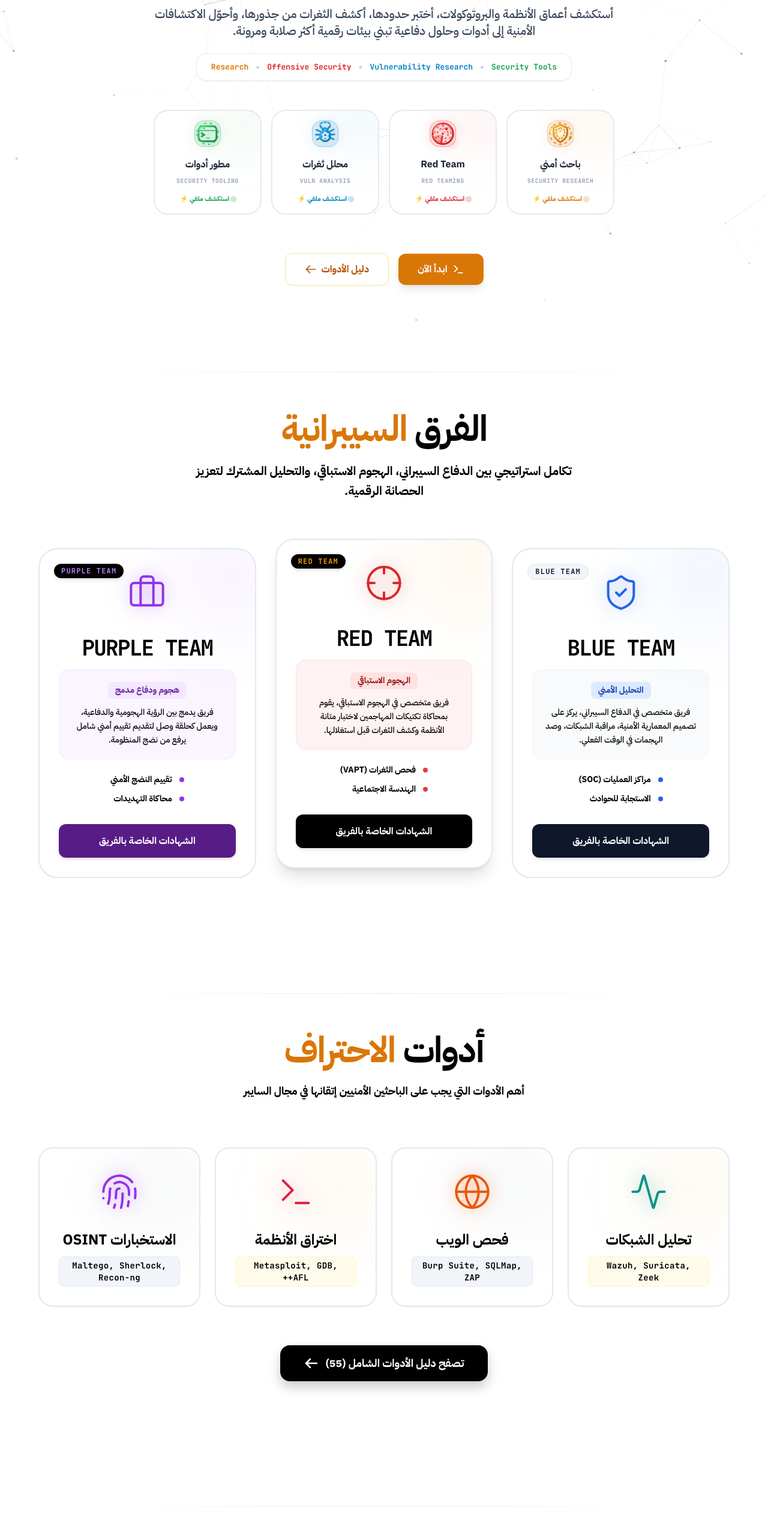
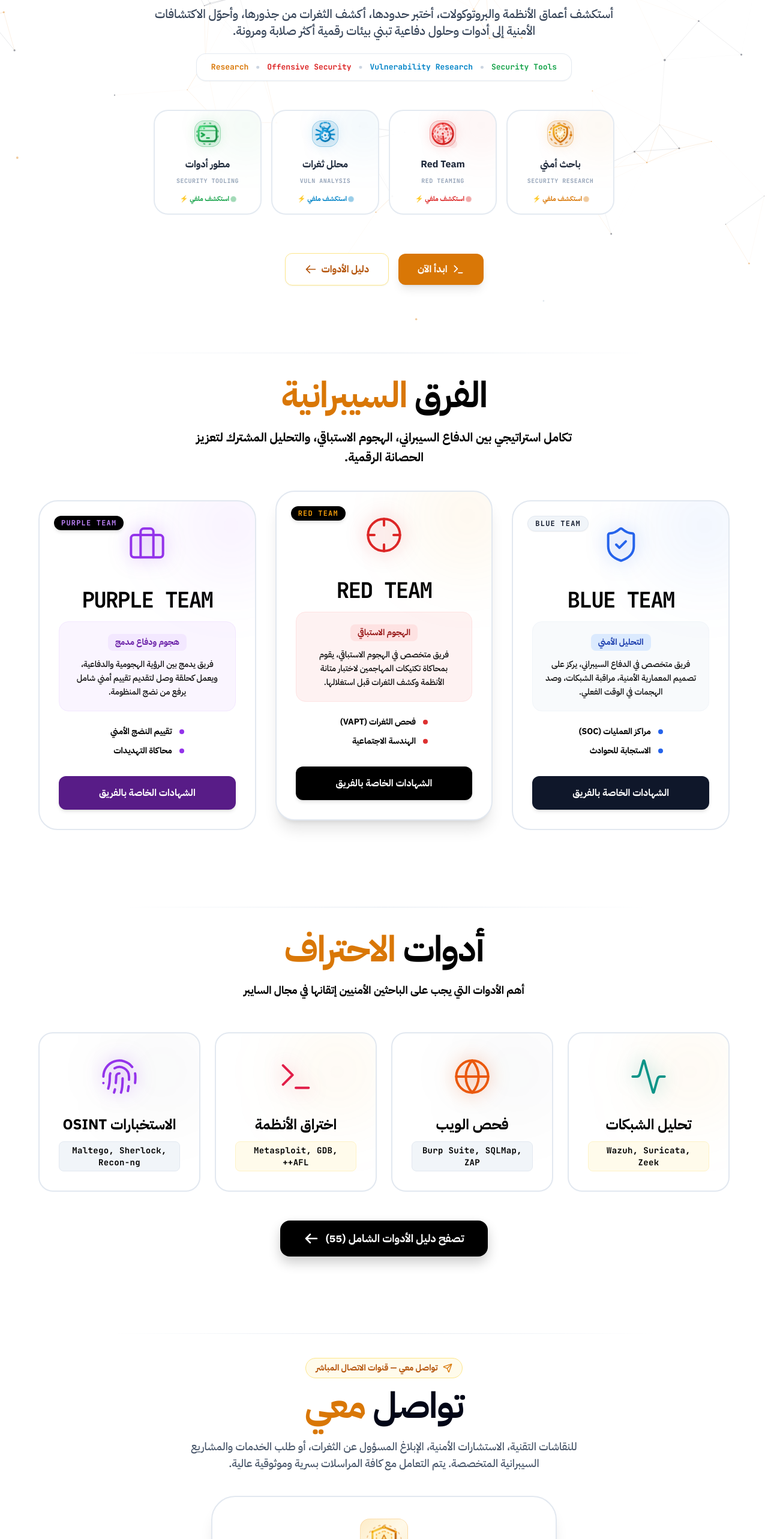
Before and after one commit to AF143-2025/Amer-Jamal, a React (Vite) app: page / in a window 1280 px wide. Shown: the part 234-2800 px from the top of the page at 60% size. Built offline with nearby package versions, Linux system fonts and the light colour scheme.

Commit message:
HomePage & Footer: harmonize section vertical spacing and eliminate huge gaps

```diff
--- a/src/components/layout/Footer.tsx
+++ b/src/components/layout/Footer.tsx
@@ -28,7 +28,7 @@ export const Footer: React.FC = () => {
   ];
 
   return (
-    <footer className="relative z-10 bg-slate-50/70 border-t border-slate-200 mt-20" dir="rtl">
+    <footer className="relative z-10 bg-slate-50/70 border-t border-slate-200 mt-6 sm:mt-8" dir="rtl">
       <Container size="xl">
         <div className="py-14 sm:py-16">
           <div className="grid grid-cols-1 sm:grid-cols-2 lg:grid-cols-4 gap-10 lg:gap-12 text-right">
--- a/src/pages/HomePage.tsx
+++ b/src/pages/HomePage.tsx
@@ -319,11 +319,11 @@ export const HomePage: React.FC = () => {
       </section>
 
             {/* 2. ABOUT PREVIEW SECTION */}
-      <section id="about" className="py-24 px-6 bg-transparent relative z-10" aria-labelledby="about-heading">
+      <section id="about" className="py-14 sm:py-16 px-6 bg-transparent relative z-10" aria-labelledby="about-heading">
         <div className="max-w-6xl mx-auto">
-          <div className="text-center mb-20">
+          <div className="text-center mb-12 sm:mb-14">
 
-                        <div className="w-full max-w-4xl mx-auto h-px bg-gradient-to-r from-transparent via-slate-200 to-transparent mb-12 sm:mb-16" />
+            <div className="w-full max-w-4xl mx-auto h-px bg-gradient-to-r from-transparent via-slate-200 to-transparent mb-8 sm:mb-10" />
 
             <h2 id="about-heading" className="text-4xl md:text-6xl font-black mb-6 text-black font-arabic tracking-tight">
               الفرق <span className="text-amber-600">السيبرانية</span>
@@ -419,13 +419,15 @@ export const HomePage: React.FC = () => {
               </Link>
             </article>
           </div>
-</div>
-      </section>{/* 3. FEATURED TOOLS SECTION */}
-      <section className="py-24 px-6 bg-transparent relative z-10" aria-labelledby="tools-heading">
+        </div>
+      </section>
+
+      {/* 3. FEATURED TOOLS SECTION */}
+      <section className="py-14 sm:py-16 px-6 bg-transparent relative z-10" aria-labelledby="tools-heading">
         <div className="max-w-6xl mx-auto">
-          <div className="text-center mb-20">
+          <div className="text-center mb-12 sm:mb-14">
 
-                        <div className="w-full max-w-4xl mx-auto h-px bg-gradient-to-r from-transparent via-slate-200 to-transparent mb-12 sm:mb-16" />
+            <div className="w-full max-w-4xl mx-auto h-px bg-gradient-to-r from-transparent via-slate-200 to-transparent mb-8 sm:mb-10" />
 
             <h2 id="tools-heading" className="text-4xl md:text-6xl font-black mb-6 text-black font-arabic tracking-tight">
               أدوات <span className="text-amber-600">الاحتراف</span>
@@ -435,7 +437,7 @@ export const HomePage: React.FC = () => {
             </p>
           </div>
 
-          <div className="grid md:grid-cols-2 lg:grid-cols-4 gap-6 mb-16">
+          <div className="grid md:grid-cols-2 lg:grid-cols-4 gap-6 mb-10 sm:mb-12">
 
             {/* Tool 1 */}
             <Link to="/tools" className="group relative bg-white rounded-3xl p-8 text-center border-2 border-slate-200 hover:border-amber-500 transition-all duration-500 hover:-translate-y-2 hover:shadow-[0_20px_40px_rgba(245,158,11,0.15)] overflow-hidden">
@@ -501,10 +503,10 @@ export const HomePage: React.FC = () => {
       </section>
 
       {/* 4. CONTACT SECTION */}
-      <section id="contact" className="py-20 sm:py-28 px-4 sm:px-6 bg-transparent relative z-10">
+      <section id="contact" className="pt-14 sm:pt-16 pb-8 sm:pb-10 px-4 sm:px-6 bg-transparent relative z-10">
         <div className="max-w-5xl mx-auto text-center">
 
-          <div className="w-full max-w-4xl mx-auto h-px bg-gradient-to-r from-transparent via-slate-200 to-transparent mb-12 sm:mb-16" />
+          <div className="w-full max-w-4xl mx-auto h-px bg-gradient-to-r from-transparent via-slate-200 to-transparent mb-8 sm:mb-10" />
 
           {/* Badge */}
           <div className="inline-flex items-center gap-2 px-4 py-1.5 rounded-full bg-amber-50 border border-amber-200 mb-4 shadow-2xs">
@@ -516,12 +518,12 @@ export const HomePage: React.FC = () => {
             تواصل <span className="text-amber-600">معي</span>
           </h2>
 
-          <p className="text-slate-600 mb-10 sm:mb-14 font-medium max-w-2xl mx-auto text-sm sm:text-base md:text-lg leading-relaxed font-arabic">
+          <p className="text-slate-600 mb-8 sm:mb-10 font-medium max-w-2xl mx-auto text-sm sm:text-base md:text-lg leading-relaxed font-arabic">
             للنقاشات التقنية، الاستشارات الأمنية، الإبلاغ المسؤول عن الثغرات، أو طلب الخدمات والمشاريع السيبرانية المتخصصة. يتم التعامل مع كافة المراسلات بسرية وموثوقية عالية.
           </p>
 
           {/* Main Contact Container Rectangle */}
-          <div className="max-w-xl mx-auto bg-white rounded-[2.5rem] p-6 sm:p-9 border-2 border-slate-200 shadow-xl relative overflow-hidden mb-12 sm:mb-16" dir="rtl">
+          <div className="max-w-xl mx-auto bg-white rounded-[2.5rem] p-6 sm:p-9 border-2 border-slate-200 shadow-xl relative overflow-hidden mb-2 sm:mb-4" dir="rtl">
             {/* Top Centered Cyber Emblem (AmerCyberMark) */}
             <div className="flex justify-center mb-4">
               <div className="group cursor-pointer">
```
